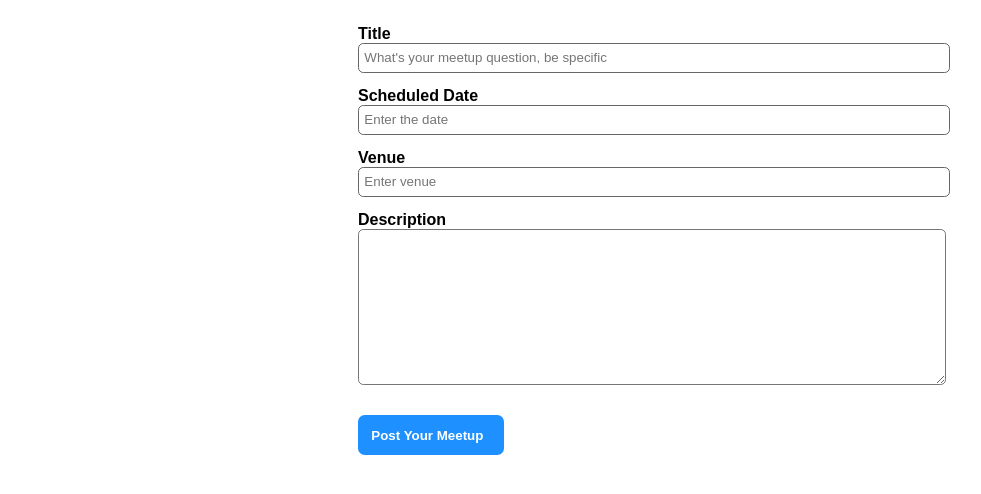
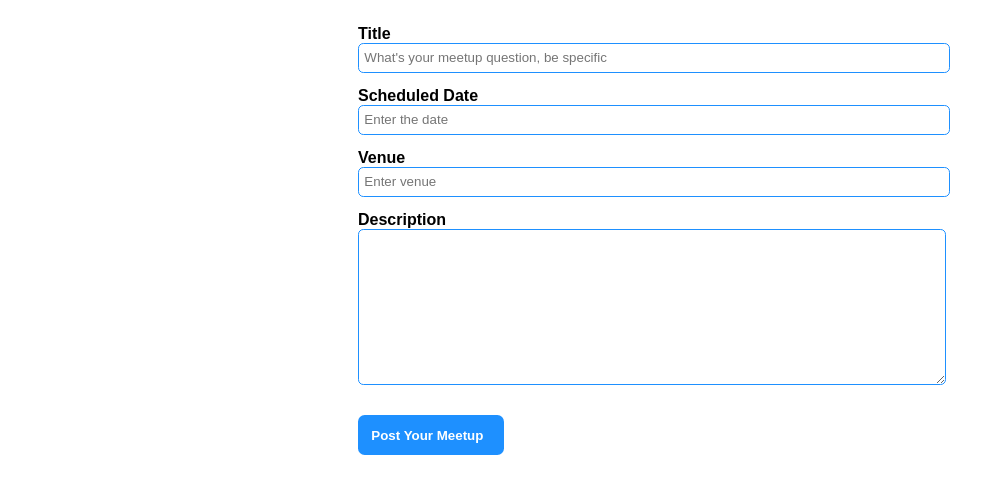
Before and after one commit to Ogutu-Brian/Questioner, a plain HTML site: page UI/user/meetupform.html in a window 1280 px wide. Shown: the part 126-620 px from the top of the page, without its empty margins (26-1007 px from the left). Drawn offline with Linux system fonts and the light colour scheme.

Commit message:
[Feature #163615000] Add margin color for meetup form

```diff
--- a/UI/css/style1.css
+++ b/UI/css/style1.css
@@ -293,7 +293,7 @@ button {
 .meetup-form input {
     border-style: solid;
     border-width: thin;
-    border-color: #666666;
+    border-color: dodgerblue;
     width: 100%;
     border-radius: 0.4em;
     height: 2em;
@@ -304,6 +304,7 @@ button {
 .meetup-form textarea {
     width: 100%;
     border-radius: 0.4em;
+    border-color: dodgerblue;
 }
 
 .meetup-form .btn {
```
